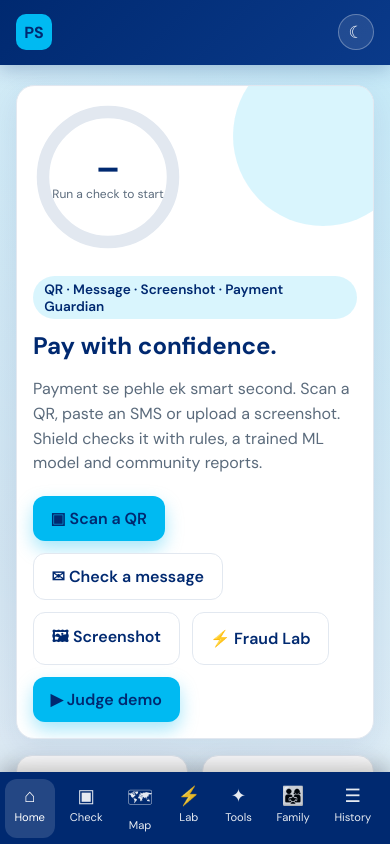
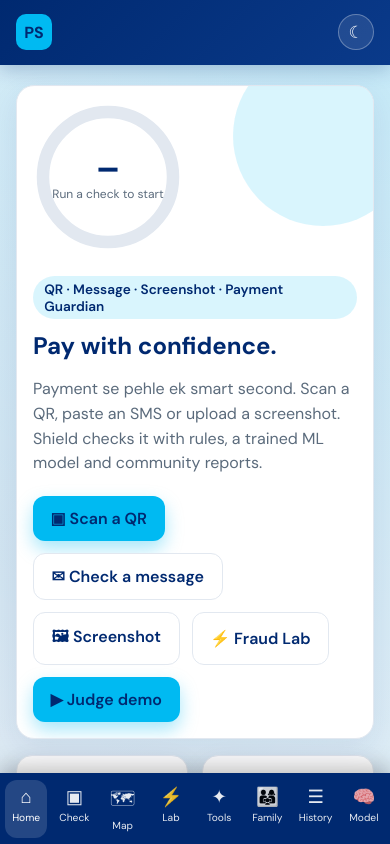
Before and after one commit to prem-prasad1710/PaytmHackathon, a React (Vite) app in the folder web/: page / in a window 390 px wide. Shown: the top 844 px of the page. Built offline with nearby package versions, Linux system fonts and the light colour scheme.

Commit message:
small UI fixes!

```diff
--- a/web/src/index.css
+++ b/web/src/index.css
@@ -1534,8 +1534,11 @@ code {
   .nav-links a {
     flex-direction: column;
     gap: 0.1rem;
-    font-size: 0.7rem;
-    padding: 0.35rem 0.6rem;
+    font-size: 0.64rem;
+    padding: 0.35rem 0.15rem;
+    flex: 1 1 0;
+    min-width: 0;
+    align-items: center;
     border-radius: 12px;
     color: white;
   }
--- a/web/src/styles/reportPack.css
+++ b/web/src/styles/reportPack.css
@@ -267,7 +267,20 @@
   color: var(--safe);
 }
 
+.print-only-section {
+  display: none;
+}
+
 @media print {
+  .print-only-section {
+    display: block;
+  }
+
+  .print-only-section pre {
+    white-space: pre-wrap;
+    word-break: break-word;
+  }
+
   body * {
     visibility: hidden;
   }
```
Also changed, not shown: 2 other files (tests, documents, lock files or other folders).
